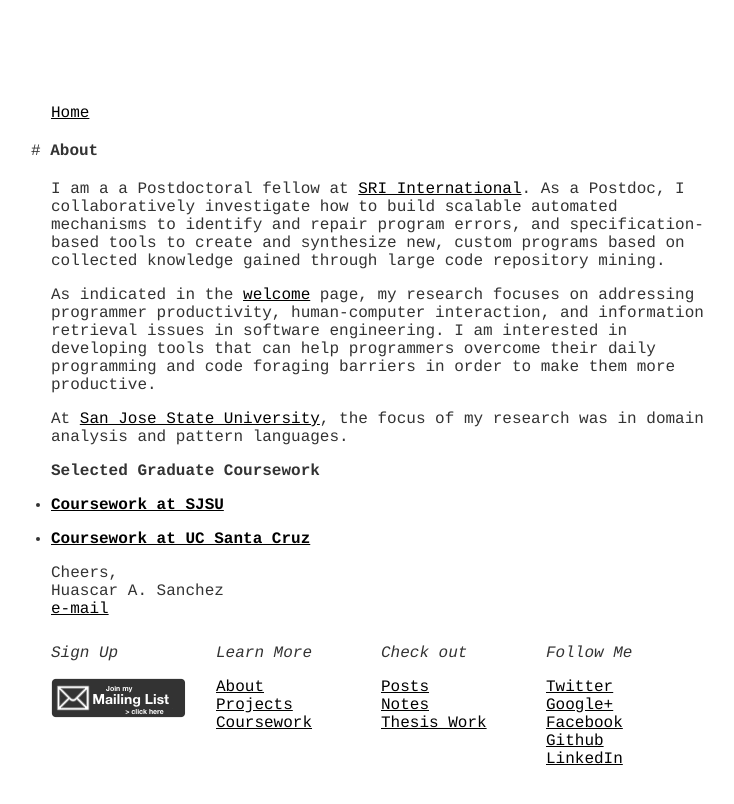
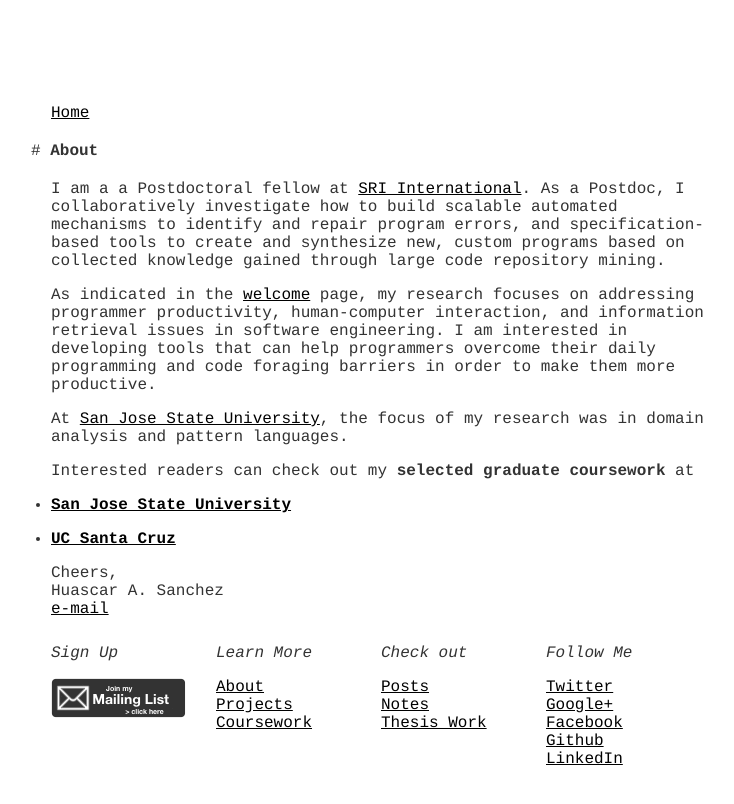
Before and after one commit to hsanchez/hsanchez.github.io, a Jekyll site: the page built from about/index.md, in a window 1280 px wide. Shown: the top 804 px of the page, without its empty margins (259-993 px from the left). Built offline with Jekyll 4.4.1, drawn with Linux system fonts in a browser that asks for light colours.

Commit message:
update about page

```diff
--- a/about/_posts/2016-01-05-cwsc.md
+++ b/about/_posts/2016-01-05-cwsc.md
@@ -1,6 +1,6 @@
 ---
 layout: default
-title: Coursework at UC Santa Cruz
+title: UC Santa Cruz
 description: Selected Graduate Coursework
 ---
 
--- a/about/_posts/2016-01-05-cwsj.md
+++ b/about/_posts/2016-01-05-cwsj.md
@@ -1,6 +1,6 @@
 ---
 layout: default
-title: Coursework at SJSU
+title: San Jose State University
 description: Selected Graduate Coursework
 ---
 
--- a/about/index.md
+++ b/about/index.md
@@ -9,7 +9,7 @@
 
 At [San Jose State University](http://www.sjsu.edu/), the focus of my research was in domain analysis and pattern languages.
 
-**Selected Graduate Coursework**
+Interested readers can check out my **selected graduate coursework** at
 
 {% for post in site.categories.about %}
 
@@ -17,6 +17,7 @@
 
 {% endfor %}
 
+
 Cheers,
 Huascar A. Sanchez
 [e-mail](mailto:huascar.sanchez@sri.com)
```
